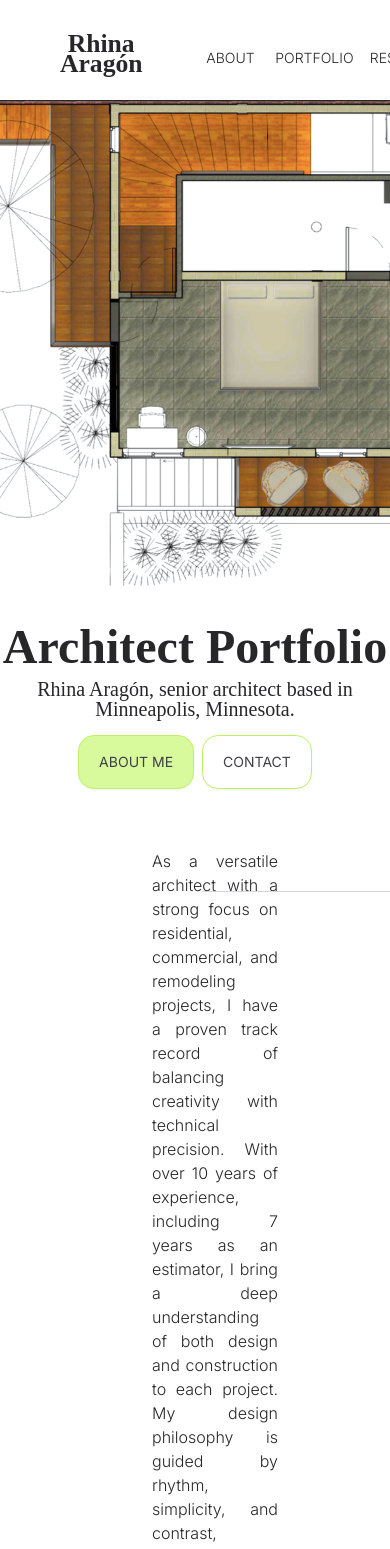
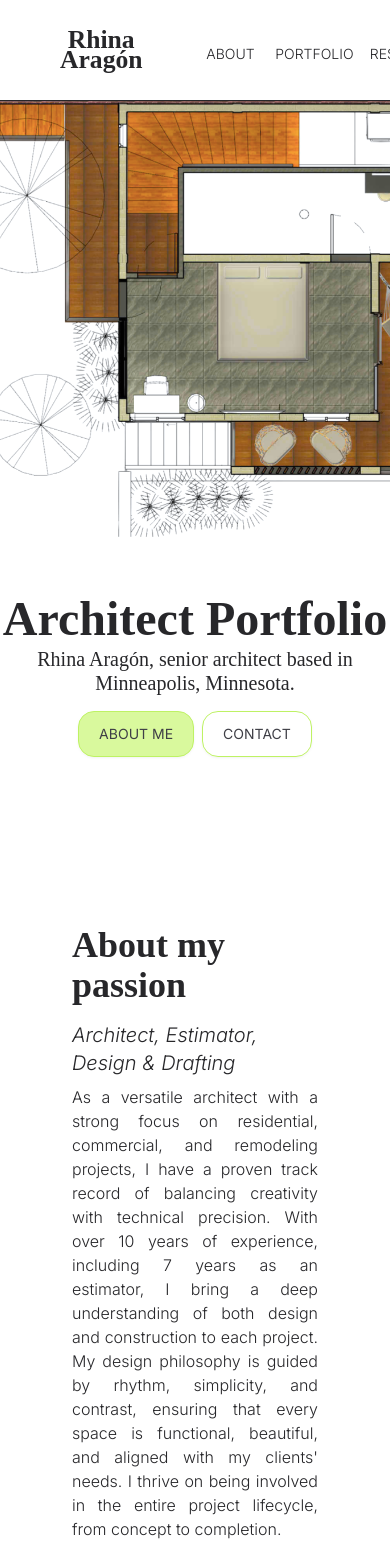
Before and after one commit to liz-garcia/architect-portfolio, a React (Vite) app in the folder client/: page / in a window 390 px wide. Shown: the top 1549 px of the page. Built offline with nearby package versions, Linux system fonts and the light colour scheme; a web font is replaced by a local one.

Commit message:
Fixed new elements for responsiveness.

```diff
--- a/client/src/components/Buttons/PrimaryLink.jsx
+++ b/client/src/components/Buttons/PrimaryLink.jsx
@@ -3,7 +3,7 @@ import { Link } from "react-router-dom";
 
 // Tailwind CSS utility classes
 const size = "w-fit min-w-fit";
-const text = "font-normal text-zinc-700 text-center uppercase text-sm/loose";
+const text = "font-normal text-zinc-700 text-center uppercase text-sm";
 const layout = "block px-5 py-3 rounded-2xl";
 const color = "bg-lime-200 border border-lime-300 drop-shadow-sm"; // Initial color before hover
 
@@ -11,8 +11,7 @@ const color = "bg-lime-200 border border-lime-300 drop-shadow-sm"; // Initial co
 const transitionColor = "hover:bg-lime-300 hover:border-lime-400";
 const transition =
   "hover:scale-105 transform transition ease-in-out duration-500";
-const transitionFont =
-  "hover:text-zinc-700 hover:font-normal hover:text-sm/loose";
+const transitionFont = "hover:text-zinc-700 hover:font-normal hover:text-sm";
 
 // Final PrimaryLink style
 const primaryLinkStyle = `${size} ${text} ${layout} ${color} ${transition} ${transitionFont} ${transitionColor}`;
--- a/client/src/components/Buttons/SecondaryLink.jsx
+++ b/client/src/components/Buttons/SecondaryLink.jsx
@@ -3,7 +3,7 @@ import { Link } from "react-router-dom";
 
 // Tailwind CSS utility classes
 const size = "w-fit min-w-fit";
-const text = "font-normal text-zinc-700 text-center uppercase text-sm/loose";
+const text = "font-normal text-zinc-700 text-center uppercase text-sm";
 const layout = "block px-5 py-3 rounded-2xl";
 const color = "bg-[#FFFFFF] border border-lime-300 drop-shadow-sm"; // Initial color before hover
 
@@ -11,8 +11,7 @@ const color = "bg-[#FFFFFF] border border-lime-300 drop-shadow-sm"; // Initial c
 const transitionColor = "hover:bg-lime-300 hover:border-lime-400";
 const transition =
   "hover:scale-105 transform transition ease-in-out duration-500";
-const transitionFont =
-  "hover:text-zinc-700 hover:font-normal hover:text-sm/loose";
+const transitionFont = "hover:text-zinc-700 hover:font-normal hover:text-sm";
 
 // Final SecondaryLink style
 const secondaryLinkStyle = `${size} ${text} ${layout} ${color} ${transition} ${transitionFont} ${transitionColor}`;
--- a/client/src/components/Header.jsx
+++ b/client/src/components/Header.jsx
@@ -3,7 +3,7 @@ import Nav from "./Nav.jsx";
 
 // Tailwind CSS utility classes
 const headerStyle =
-  "h-[12dvh] p-12 pb-8 sm:gap-8 3xl:pb-10 border-b border-zinc-800 flex justify-between items-stretch";
+  "h-[12dvh] p-12 pb-8 sm:pb-10 sm:gap-8 3xl:pb-10 border-b border-zinc-800 flex justify-between items-stretch";
 
 // Header Component
 const Header = () => {
--- a/client/src/pages/About/AboutMeSection.jsx
+++ b/client/src/pages/About/AboutMeSection.jsx
@@ -2,17 +2,17 @@ import PrimaryLink from "../../components/Buttons/PrimaryLink.jsx";
 
 // * Tailwind CSS utility classes
 const aboutMeStyle =
-  "px-28 pt-16 pb-10 md:pb-8 sm:pb-16 flex md:flex-col lg:flex-row gap-4 md:gap-2 sm:gap-4 justify-center sm:h-screen";
+  "px-28 pt-16 pb-10 md:pb-8 sm:pb-16 flex md:flex-col lg:flex-row gap-4 md:gap-2 sm:gap-4 justify-center sm:h-screen sm:px-16 sm:mx-2";
 // * aboutMeTitle
 const aboutMeTitleStyle = "md:flex-none flex-1 w-1/3 md:w-auto";
 const h2Style = "font-black font-serif text-4xl";
 // * aboutMeText
 const aboutMeTextStyle =
-  "md:flex-none flex flex-col gap-1 w-2/3 md:w-auto pt-2 pl-10 pr-18";
-const h3Style = "font-light text-2xl text-zinc-800 italic";
-const elevatorPitchStyle = "text-justify my-1";
+  "md:flex-none flex flex-col gap-1 w-2/3 md:w-auto pt-2 pl-10 pr-18 md:pl-0 sm:pt-0";
+const h3Style = "font-light text-2xl text-zinc-800 italic md:text-xl";
+const elevatorPitchStyle = "text-justify my-1 sm:mb-4";
 const dividerStyle1 =
-  "absolute -right-[72px] w-2/3 h-12 border-b border-zinc-300";
+  "absolute -right-[72px] w-2/3 h-12 border-b border-zinc-300 md:hidden";
 const buttonContainerStyle = "flex justify-between gap-4";
 const dividerStyle2 = "flex-1 h-1/2 border-b border-zinc-300";
 
--- a/client/src/pages/Home/HeroSection.jsx
+++ b/client/src/pages/Home/HeroSection.jsx
@@ -9,12 +9,12 @@ import heroImage3 from "/architectural-plan-3.png";
 const heroSectionStyle =
   "w-[100dvw] h-[88dvh] flex pl-16 md:p-0 2xl:pl-16 3xl:pl-28 items-center justify-center md:flex-col-reverse gap-8 md:gap-3 2xl:gap-12 3xl:gap-24";
 const heroTitleStyle =
-  "w-1/3 text-center flex flex-col md:w-full md:h-1/3 items-center justify-center md:pb-8 sm:pb-8";
+  "w-1/3 text-center flex flex-col md:w-full md:h-1/3 sm:h-2/5 items-center justify-center md:pb-8 sm:pb-12";
 const h1Style =
-  "font-serif font-bold mb-4 lg:text-5xl/[3rem] xl:text-6xl/[3.5rem] 2xl:text-7xl/[4rem] 3xl:text-8xl/[5.5rem] md:mb-2 sm:pb-0";
+  "font-serif font-bold mb-4 sm:text-5xl/[2.5rem] lg:text-5xl/[3rem] xl:text-6xl/[3.5rem] 2xl:text-7xl/[4rem] 3xl:text-8xl/[5.5rem] md:mb-2 sm:pb-0 sm:pt-2";
 const h2Style =
-  "font-serif font-normal pb-2 lg:px-0 2xl:px-4 3xl:px-4 mb-4 md:mb-2 2xl:text-2xl lg:text-2xl/6 sm:text-xl/5 3xl:text-3xl mx-8";
-const heroImagesContainerStyle = "w-2/3 h-full md:h-2/3 md:w-full";
+  "font-serif font-normal pb-2 lg:px-0 2xl:px-4 3xl:px-4 mb-4 md:mb-2 2xl:text-2xl lg:text-2xl/6 sm:text-xl/6 3xl:text-3xl mx-8";
+const heroImagesContainerStyle = "w-2/3 h-full md:h-2/3 sm:h-3/5 md:w-full";
 const heroButtonsStyle = "flex gap-2";
 
 // HeroSection component
```
